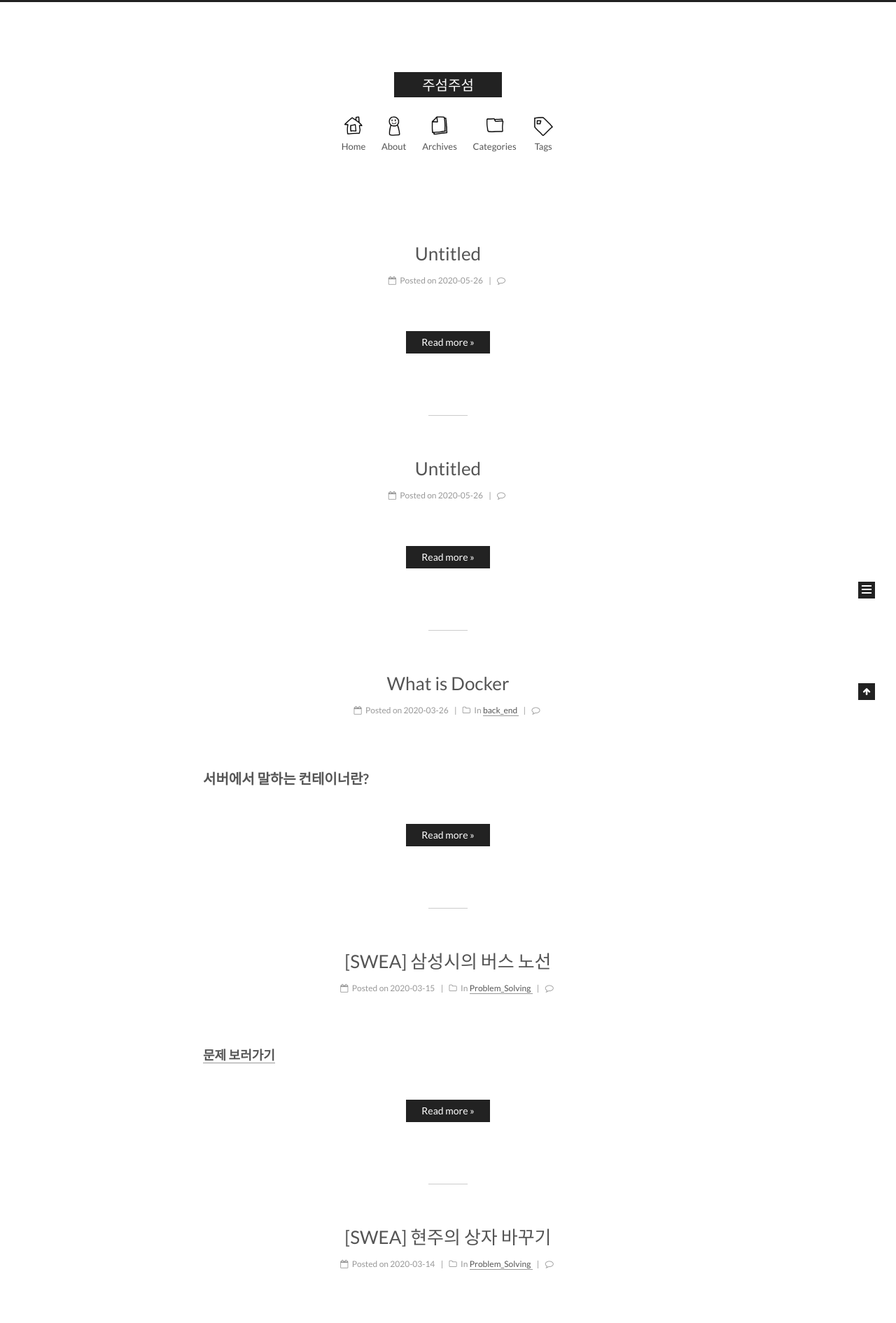
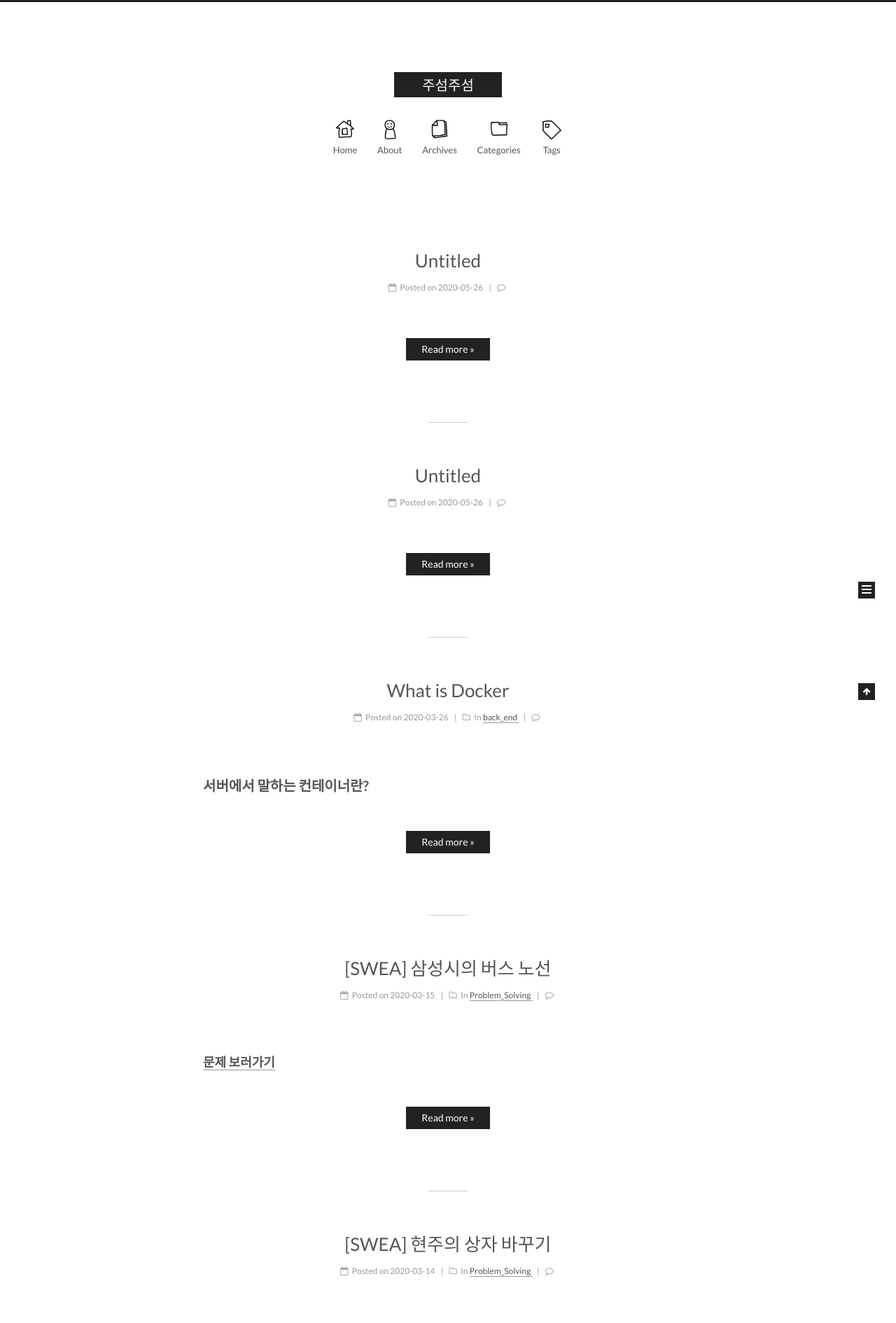
Before and after one commit to sxngho/sxngho.github.io, a Jekyll site: the page built from index.html, in a window 1280 px wide. Shown: the top 1890 px of the page at 70% size. Built offline with Jekyll 4.4.1, drawn with Linux system fonts in a browser that asks for light colours; the list of posts is cut into pages by our own code; comment, search, counter and statistics services are not loaded.

Commit message:
Update header.html

```diff
--- a/_includes/_partials/header.html
+++ b/_includes/_partials/header.html
@@ -44,7 +44,7 @@
         {% assign path = name_path[1] %}
         {% assign itemName = name | downcase %}
         <li class="menu-item menu-item-{{ itemName }}" style="display:inline-block">
-          <a href="{{ path | relative_url }}" rel="section">
+          <a href="{{ path | relative_url }}" style="padding:5px 3px" rel="section">
             {% if site.menu_icons.enable %}
 	  <img src="/assets/images/menus/{{site.menu_icons[itemName]}}.png" width="32" height="32">
             {% endif %}
```
